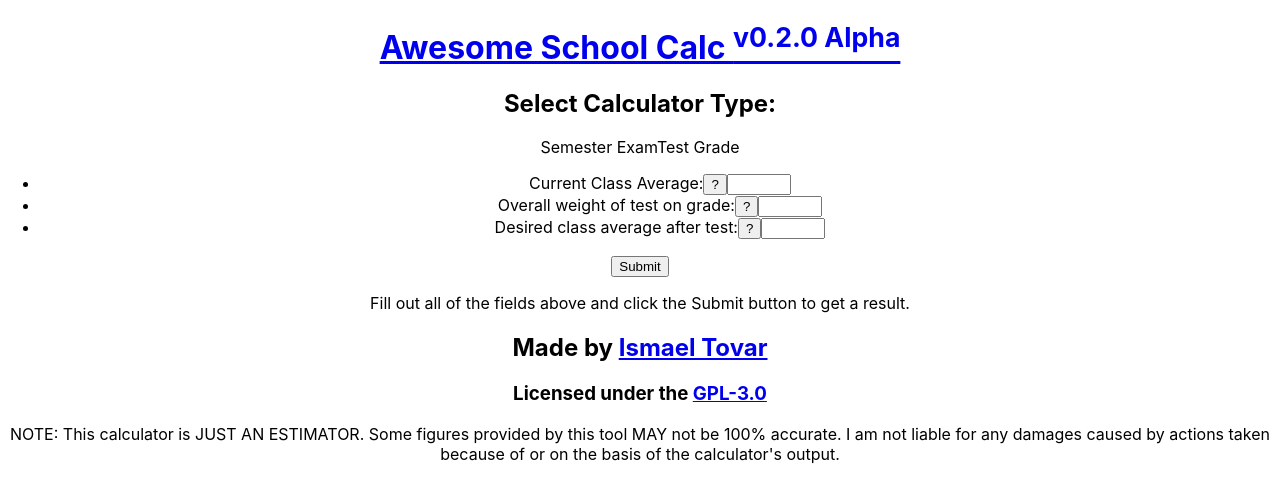
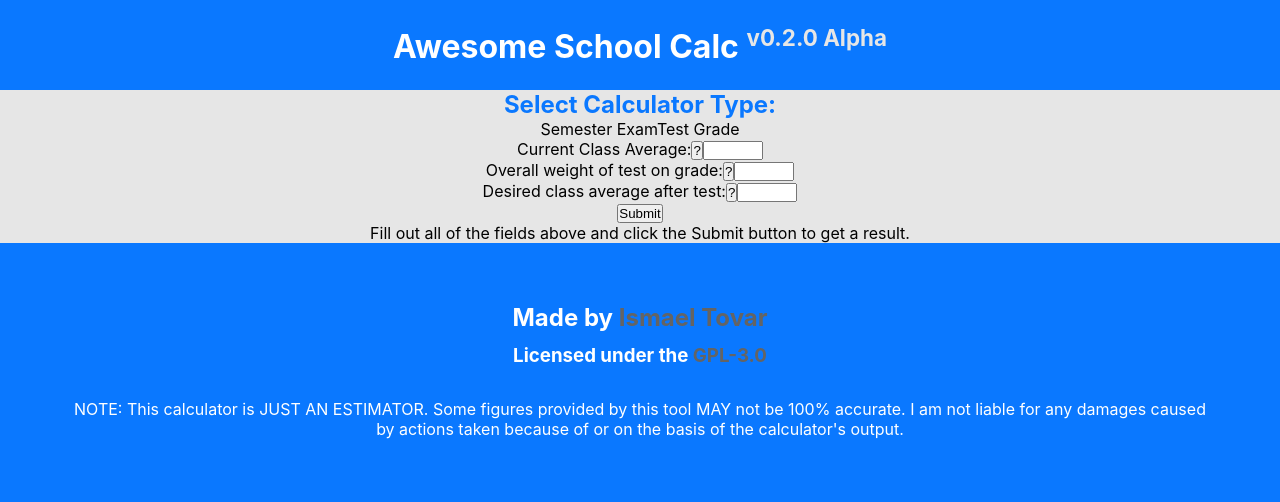
Before and after one commit to ismaeltech01/awesome-school-calc, a React app: page /test-grade in a window 1280 px wide. Built offline with nearby package versions, Linux system fonts and the light colour scheme.

Commit message:
Added general styling for app

```diff
--- a/src/App/App.js
+++ b/src/App/App.js
@@ -9,7 +9,7 @@ function App() {
         <Header/>
         <InitialQuestion/>
         <Routes>
-          <Route path="/" element={<h2>Select a calculator type to get started.</h2>}/>
+          <Route path="/" element={<div></div>}/>
           <Route path="/semester-exam" element={<SemesterExam/>}/>
           <Route path="/test-grade" element={<TestGrade/>}/>
         </Routes>
--- a/src/components/Footer.js
+++ b/src/components/Footer.js
@@ -4,9 +4,9 @@ import React from "react";
 export default function Footer() {
   return (
     <footer>
-      <h2>Made by <a href="https://github.com/ismaeltovar">Ismael Tovar</a></h2>
-      <h3>Licensed under the <a href="https://github.com/ismaeltovar/awesome-school-calc/blob/main/LICENSE">GPL-3.0</a></h3>
-      <p>NOTE: This calculator is JUST AN ESTIMATOR. Some figures provided by this tool MAY not be 100% accurate. I am not liable for any damages caused by actions taken because of or on the basis of the calculator's output.</p>
+      <h2 className="author-txt">Made by <a href="https://github.com/ismaeltovar">Ismael Tovar</a></h2>
+      <h3 className="license-txt">Licensed under the <a href="https://github.com/ismaeltovar/awesome-school-calc/blob/main/LICENSE">GPL-3.0</a></h3>
+      <p className="notice-txt">NOTE: This calculator is JUST AN ESTIMATOR. Some figures provided by this tool MAY not be 100% accurate. I am not liable for any damages caused by actions taken because of or on the basis of the calculator's output.</p>
     </footer>
   );
 }
--- a/src/components/Header.js
+++ b/src/components/Header.js
@@ -6,7 +6,7 @@ export default function Header() {
   return (
     <header>
       <NavLink to="/">
-        <h1 class="header-txt">Awesome School Calc  <sup class="header-sup-txt">v0.2.0 Alpha</sup></h1>
+        <h1 className="header-txt">Awesome School Calc  <sup className="header-sup-txt">v0.2.0 Alpha</sup></h1>
       </NavLink>
     </header>
   );
--- a/src/components/InitialQuestion.js
+++ b/src/components/InitialQuestion.js
@@ -4,12 +4,12 @@ import { NavLink } from "react-router-dom";
 
 export default function InitialQuestion() {
   return (
-    <>
-      <h2>Select Calculator Type:</h2>
+    <div className="initial-question-body">
+      <h2 className="initial-question-heading">Select Calculator Type:</h2>
       <div id="calc-types">
         <NavLink id="calc-option" to="/semester-exam">Semester Exam</NavLink>
         <NavLink id="calc-option" to="/test-grade">Test Grade</NavLink>
       </div>
-    </>
+    </div>
   );
 }
--- a/src/components/SemesterExam/SemesterExam.js
+++ b/src/components/SemesterExam/SemesterExam.js
@@ -43,7 +43,7 @@ export default function SemesterExam() {
   }
 
   return (
-    <>
+    <div className="calculator-body">
       <form onSubmit={handleSubmit}>
         <ul>
           <li>
@@ -65,6 +65,6 @@ export default function SemesterExam() {
         <button type="submit" id="submit-button">Submit</button>
       </form>
       <Results usrSubmit={usrSubmit} semesterAvg={semesterAvg} percentEffect={percentEffect} desiredGrade={desiredGrade} gradeNeeded={gradeNeeded}/>
-    </>
+    </div>
   );
 }
--- a/src/components/TestGrade/TestGrade.js
+++ b/src/components/TestGrade/TestGrade.js
@@ -42,7 +42,7 @@ export default function TestGrade() {
   }
 
   return (
-    <>
+    <div className="calculator-body">
       <form onSubmit={handleSubmit}>
         <ul>
           <li>
@@ -64,6 +64,6 @@ export default function TestGrade() {
         <button type="submit" id="submit-btn">Submit</button>
       </form>
       <Results usrSubmit={usrSubmit} classAvg={classAvg} testWeight={testWeight} desiredClassAvg={desiredClassAvg} gradeNeeded={gradeNeeded}/>
-    </>
+    </div>
   );
 }
--- a/src/css/App.css
+++ b/src/css/App.css
@@ -1,38 +1,3 @@
 .App {
   text-align: center;
 }
-
-.App-logo {
-  height: 40vmin;
-  pointer-events: none;
-}
-
-@media (prefers-reduced-motion: no-preference) {
-  .App-logo {
-    animation: App-logo-spin infinite 20s linear;
-  }
-}
-
-.App-header {
-  background-color: #282c34;
-  min-height: 100vh;
-  display: flex;
-  flex-direction: column;
-  align-items: center;
-  justify-content: center;
-  font-size: calc(10px + 2vmin);
-  color: white;
-}
-
-.App-link {
-  color: #61dafb;
-}
-
-@keyframes App-logo-spin {
-  from {
-    transform: rotate(0deg);
-  }
-  to {
-    transform: rotate(360deg);
-  }
-}
--- a/src/css/Footer.css
+++ b/src/css/Footer.css
@@ -0,0 +1,39 @@
+footer {
+  background-color: var(--primary-col);
+  padding: 3em;
+}
+
+.author-txt {
+  color: var(--secondary-col);
+  margin: .5em 1em;
+}
+
+.license-txt {
+  color: var(--secondary-col);
+  margin: .5em 1em;
+}
+
+.notice-txt {
+  color: var(--secondary-col);
+  margin: 2em 1em .2em;
+}
+
+footer a {
+  text-decoration: none;
+}
+
+footer a:link {
+  color: var(--link-col);
+}
+
+footer a:visited {
+  color: var(--link-visited-col);
+}
+
+footer a:hover {
+  color: var(--link-hover-col);
+}
+
+footer a:active {
+  color: var(--link-active-col);
+}
--- a/src/css/Header.css
+++ b/src/css/Header.css
@@ -0,0 +1,13 @@
+header {
+  background-color: var(--primary-col);
+  padding: 1.5em;
+}
+
+.header-txt {
+  color: var(--secondary-col);
+}
+
+.header-sup-txt {
+  color: var(--tertiary-col);
+  font-size: .7em;
+}
--- a/src/css/InitialQuestion.css
+++ b/src/css/InitialQuestion.css
@@ -1,3 +1,11 @@
+.initial-question-body {
+  background-color: var(--tertiary-col);
+}
+
+.initial-question-heading {
+  color: var(--primary-col);
+}
+
 #dropdown {
   position: relative;
   display: inline-block;
--- a/src/css/SemesterExam.css
+++ b/src/css/SemesterExam.css
@@ -0,0 +1 @@
+@import 'calculator.css';
--- a/src/css/TestGrade.css
+++ b/src/css/TestGrade.css
@@ -0,0 +1 @@
+@import 'calculator.css';
--- /dev/null
+++ b/src/css/calculator.css
@@ -0,0 +1,7 @@
+.calculator-body {
+  background-color: var(--tertiary-col);
+}
+
+form ul li {
+  list-style: none;
+}
--- a/src/css/index.css
+++ b/src/css/index.css
@@ -1,4 +1,20 @@
+/* Contains global styling applicable to all components */
+
+@charset "UTF-8";
+
+:root {
+  --primary-col: rgb(10, 120, 350);
+  --secondary-col: rgb(300, 300, 300);
+  --tertiary-col: rgb(230, 230, 230);
+  --calc-txt-col: rgb(10, 10, 10);
+  --link-col: rgb(100, 100, 100);
+  --link-visited-col: rgb(192, 192, 192);
+  --link-hover-col: rgb(150, 150, 150);
+  --link-active-col: rgb(70, 70, 100);
+}
+
 body {
+  background-color: var(--primary-col);
   margin: 0;
   font-family: -apple-system, BlinkMacSystemFont, 'Segoe UI', 'Roboto', 'Oxygen',
     'Ubuntu', 'Cantarell', 'Fira Sans', 'Droid Sans', 'Helvetica Neue',
@@ -11,3 +27,29 @@ code {
   font-family: source-code-pro, Menlo, Monaco, Consolas, 'Courier New',
     monospace;
 }
+
+* {
+  padding: 0;
+  margin: 0;
+  box-sizing: border-box;
+}
+
+a {
+  text-decoration: none;
+}
+
+a:link {
+  color: var(--link-col);
+}
+
+a:visited {
+  color: var(--link-visited-col);
+}
+
+a:hover {
+  color: var(--link-hover-col);
+}
+
+a:active {
+  color: var(--link-active-col);
+}
```
Also changed, not shown: src/css/variables.css (deleted). Lines whose indentation alone changed are shown as unchanged.
